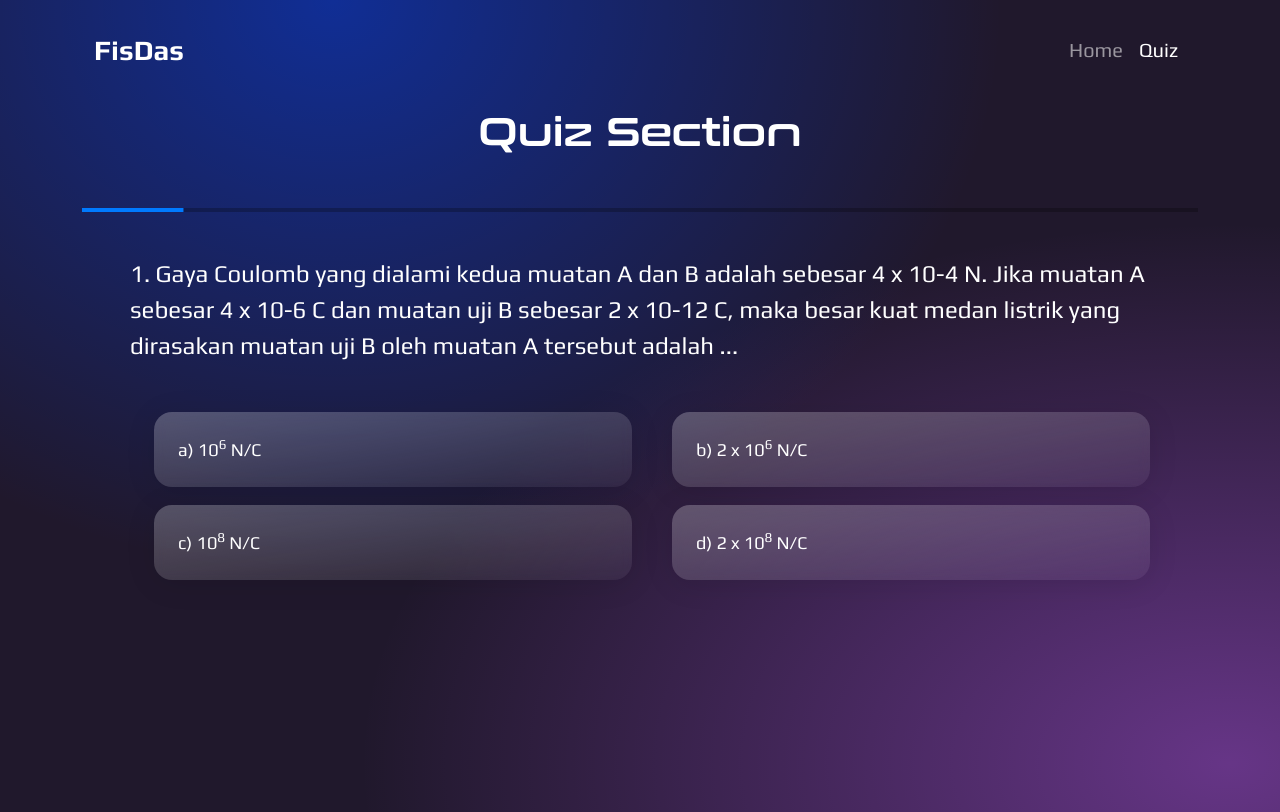
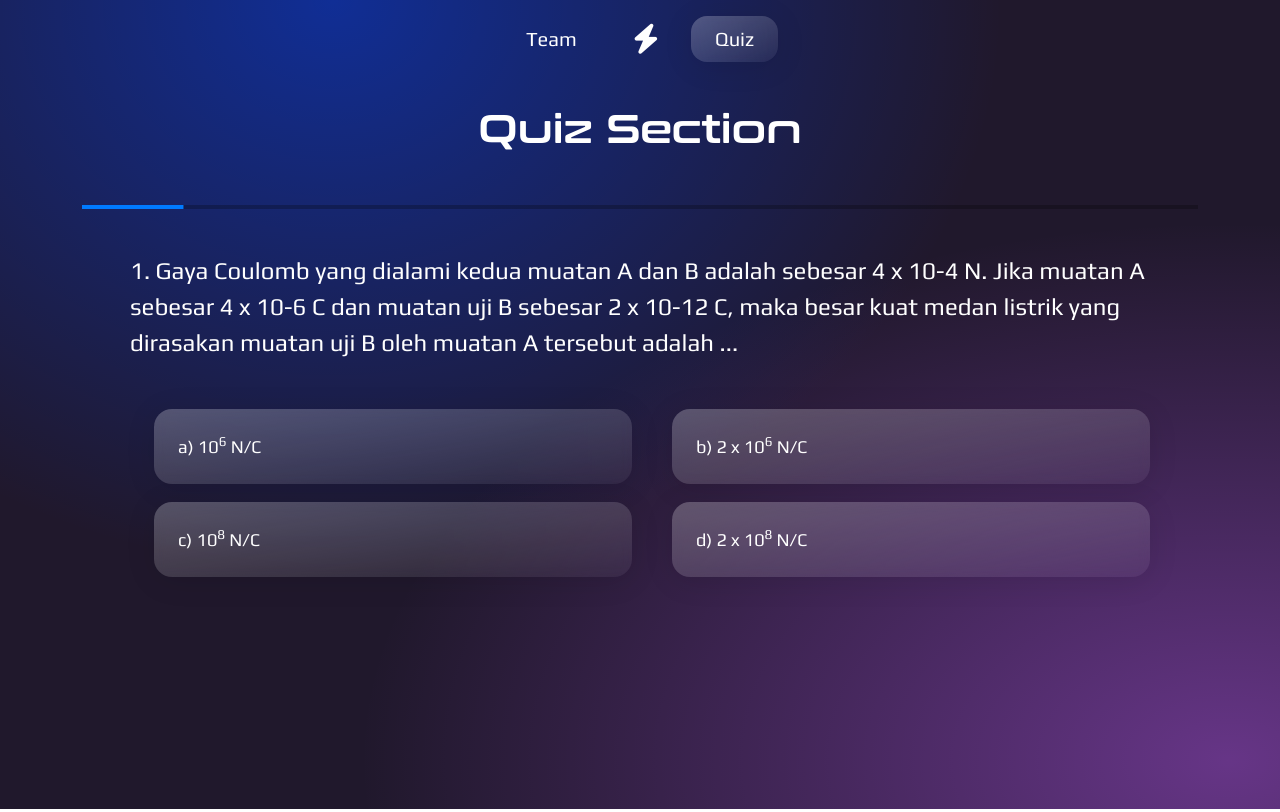
Before and after one commit to fhru/sabarinngab, a plain HTML site: page quiz.html in a window 1280 px wide. Drawn offline with nearby package versions, Linux system fonts and the light colour scheme.

Commit message:
navbar fix

```diff
--- a/css/quiz.css
+++ b/css/quiz.css
@@ -85,3 +85,39 @@
 .submit-btn {
     width: 50%;
 }
+
+.kosong {
+    display: block;
+    width: 100%;
+    height: 65px;
+}
+
+.navbar {
+    background-color: transparent;
+    color: white !important;
+}
+
+.navbar-scrolled {
+    background-color: rgba(255, 255, 255, 0.1);
+    backdrop-filter: blur(8px);
+    -webkit-backdrop-filter: blur(8px);
+}
+
+.aktip {
+    background: linear-gradient(to right bottom,
+            rgba(255, 255, 255, 0.25),
+            rgba(255, 255, 255, 0.05));
+    box-shadow: 0 4px 30px rgba(0, 0, 0, 0.1);
+    backdrop-filter: blur(5px);
+    -webkit-backdrop-filter: blur(5px);
+}
+
+.nav-items {
+    text-decoration: none;
+    color: white;
+    transition: .3s
+}
+
+.nav-items:hover {
+    background-color: #ffffff28;
+}
--- a/css/style.css
+++ b/css/style.css
@@ -12,9 +12,9 @@ html {
   scroll-behavior: smooth;
 }
 
-body {
+/*body {
   overflow-x: hidden !important;
-}
+}*/
 
 * {
   font-family: 'Play', sans-serif;
@@ -187,7 +187,6 @@ body {
   box-shadow: 0 4px 30px rgba(0, 0, 0, 0.1);
   backdrop-filter: blur(5px);
   -webkit-backdrop-filter: blur(5px);
-
   border-radius: 32px;
 }
 
@@ -274,6 +273,42 @@ body {
   max-height: 450px;
 }
 
+.kosong {
+  display: block;
+  width: 100%;
+  height: 65px;
+}
+
+.navbar {
+  background-color: transparent;
+  color: white !important;
+}
+
+.navbar-scrolled {
+  background-color: rgba(255, 255, 255, 0.1);
+  backdrop-filter: blur(8px);
+  -webkit-backdrop-filter: blur(8px);
+}
+
+.aktip {
+  background: linear-gradient(to right bottom,
+      rgba(255, 255, 255, 0.25),
+      rgba(255, 255, 255, 0.05));
+  box-shadow: 0 4px 30px rgba(0, 0, 0, 0.1);
+  backdrop-filter: blur(5px);
+  -webkit-backdrop-filter: blur(5px);
+}
+
+.nav-items {
+  text-decoration: none;
+  color: white;
+  transition: .3s
+}
+
+.nav-items:hover {
+  background-color: #ffffff28;
+}
+
 #particles-js {
   position: absolute;
   z-index: 0;
--- a/js/quiz.js
+++ b/js/quiz.js
@@ -63,3 +63,14 @@ function checkAnswers() {
     var submitButton = document.querySelector('.submit-btn');
     submitButton.disabled = true;
 }
+
+window.addEventListener('scroll', function () {
+    var navbar = document.querySelector('.navbar');
+
+    // Mengecek apakah pengguna telah menscroll atau belum
+    if (window.scrollY === 0) {
+        navbar.classList.remove('navbar-scrolled');
+    } else {
+        navbar.classList.add('navbar-scrolled');
+    }
+});
--- a/quiz.html
+++ b/quiz.html
@@ -8,33 +8,29 @@
     <link rel="stylesheet" href="boostrap/css/bootstrap.min.css">
     <link rel="stylesheet" href="css/quiz.css">
     <link rel="stylesheet" href="https://cdn.jsdelivr.net/npm/swiper@9/swiper-bundle.min.css" />
+    <script src="https://kit.fontawesome.com/9ba83b78d1.js" crossorigin="anonymous"></script>
 </head>
 
 <body>
     <div class="body">
         <div class="container">
             <div class="header py-3">
-                <nav class="navbar navbar-expand-lg navbar-dark">
-                    <div class="container-fluid">
-                        <a class="navbar-brand fw-bold fs-3" href="#">FisDas</a>
-                        <button class="navbar-toggler" type="button" data-bs-toggle="collapse"
-                            data-bs-target="#navbarNav" aria-controls="navbarNav" aria-expanded="false"
-                            aria-label="Toggle navigation">
-                            <span class="navbar-toggler-icon"></span>
-                        </button>
-                        <div class="collapse navbar-collapse" id="navbarNav">
-                            <ul class="navbar-nav ms-auto fs-5">
-                                <li class="nav-item">
-                                    <a class="nav-link text-lg-start text-center" aria-current="page"
-                                        href="index.html">Home</a>
-                                </li>
-                                <li class="nav-item ">
-                                    <a class="nav-link text-lg-start text-center active" href="#">Quiz</a>
-                                </li>
-                            </ul>
+                <nav class="navbar fixed-top">
+                    <div class="container">
+                        <div class="row gap-2 m-auto fs-5 align-items-center">
+                            <a href="#" class="col py-2 px-4 nav-items rounded-4">
+                                Team
+                            </a>
+                            <a href="index.html" class="col py-3 px-4 nav-items rounded-4">
+                                <i class="fa-solid fa-bolt fa-xl"></i>
+                            </a>
+                            <a href="#" class="col py-2 px-4 nav-items rounded-4 aktip">
+                                Quiz
+                            </a>
                         </div>
                     </div>
                 </nav>
+                <div class="kosong"></div>
             </div>
             <div class="text-center text-white fs-1 pb-5 conthrax">
                 Quiz Section
```
Also changed, not shown: index.html (+33 -4 lines).
